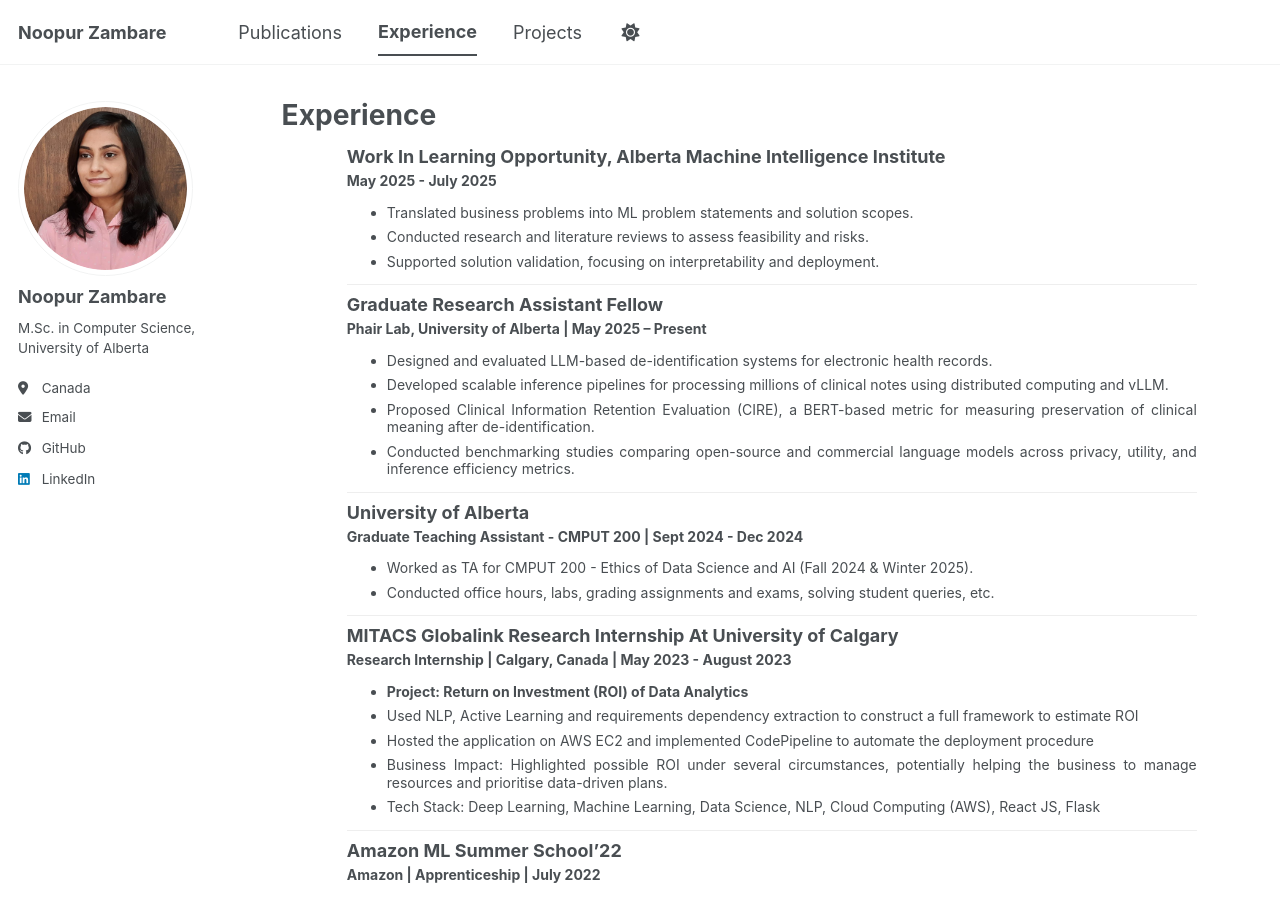
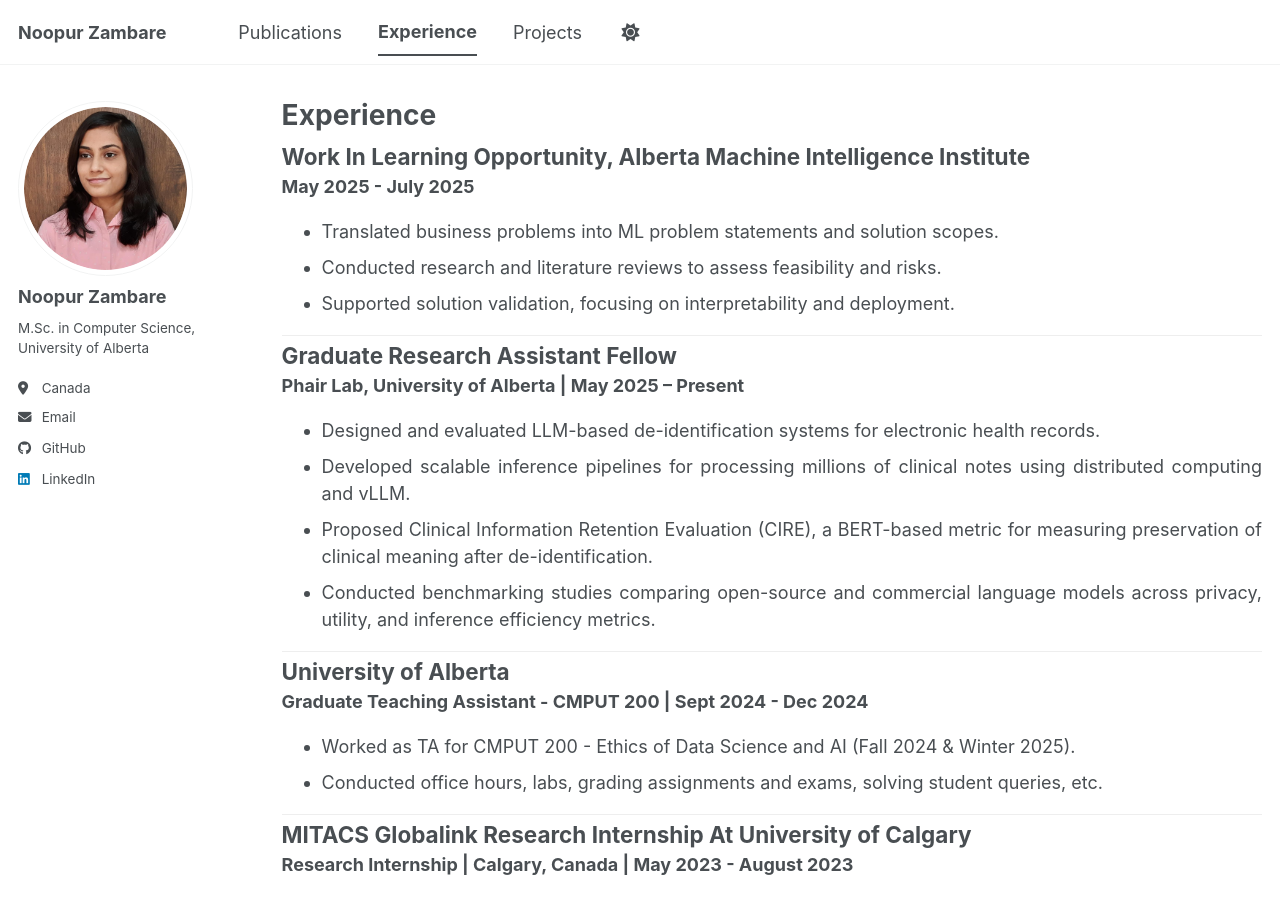
Before and after one commit to noopur-zambare/noopur-zambare.github.io, a Jekyll site: the page built from _pages/experience.html, in a window 1280 px wide and 900 px high. Built offline with Jekyll 4.4.1, drawn with Linux system fonts in a browser that asks for light colours; a script bundle is joined from its source files by our own code; library files that are not in the unit come from our copies.

Commit message:
experience updated

```diff
--- a/_pages/experience.html
+++ b/_pages/experience.html
@@ -9,24 +9,20 @@ author_profile: true
 
 {% assign sorted_experience = site.experience | sort: "date" | reverse %}
 
-<div style="max-width: 850px; margin: 0 auto;">
-
 {% for post in sorted_experience %}
 
   <div style="margin-bottom: 10px;">
 
-    <div style="font-weight: 700; font-size: 18px; margin-bottom: 2px;">
+    <h2 style="margin: 0 0 3px 0;">
       {{ post.title }}
-    </div>
+    </h2>
 
-    <div style="line-height: 1.25; font-size: 14px;">
+    <div style="margin: 0;">
       {{ post.excerpt }}
     </div>
 
   </div>
 
-  <hr style="margin: 6px 0; border: none; border-top: 1px solid #eee;">
+  <hr style="margin: 6px 0; border: 0; border-top: 1px solid #eee;">
 
 {% endfor %}
-
-</div>
```
